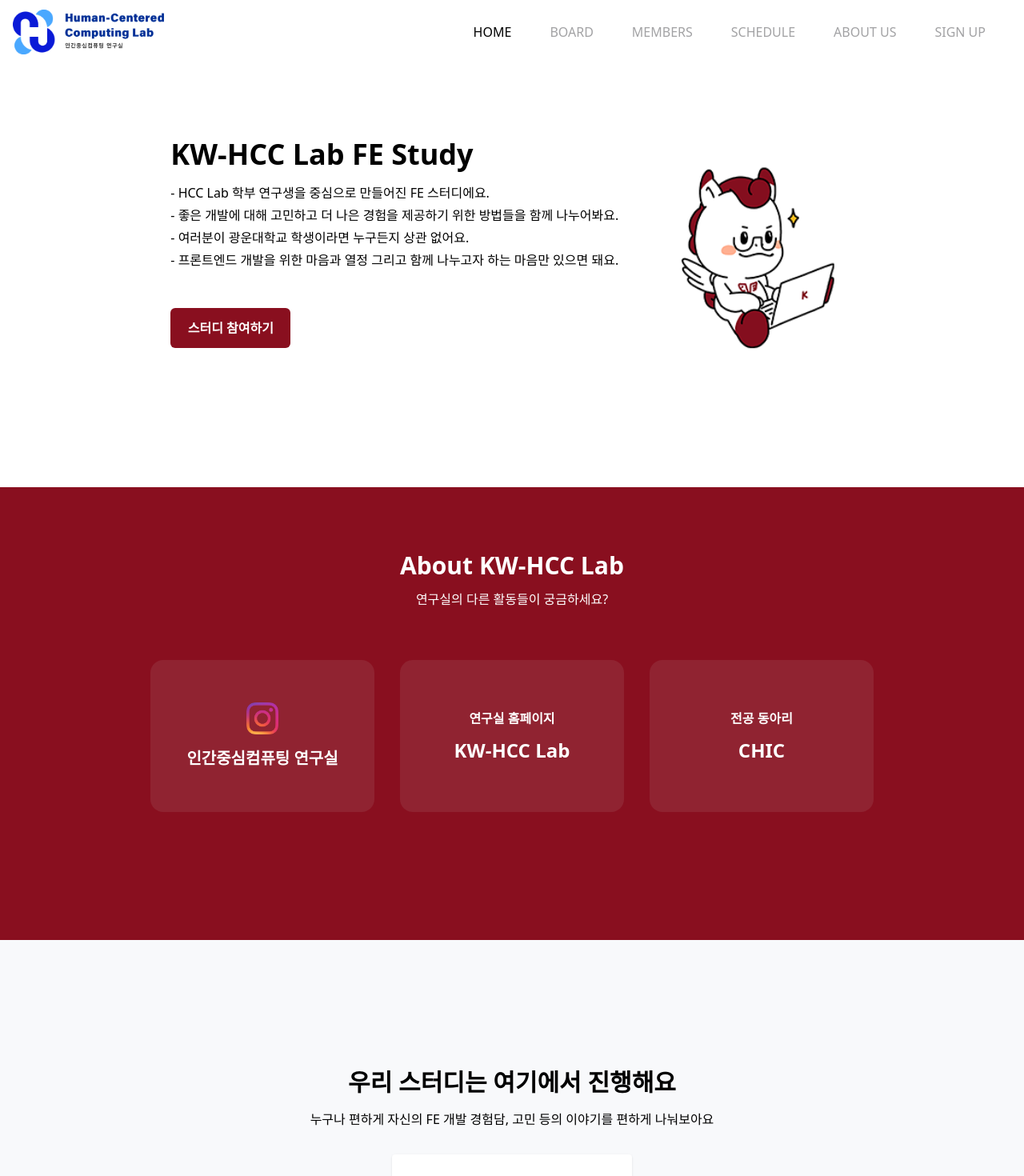
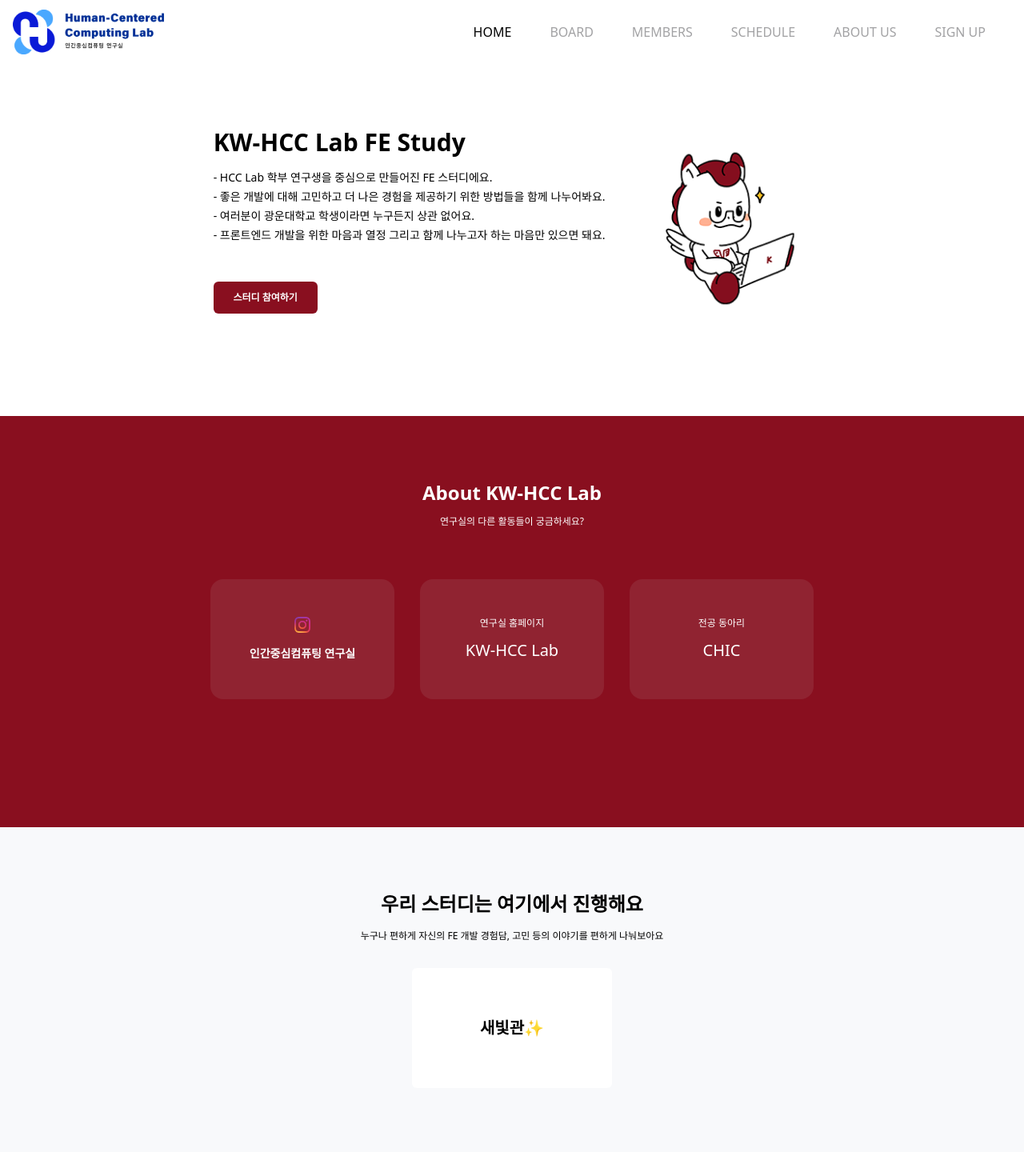
Before and after one commit to kosssshhhh/Team2, a React (Vite) app in the folder study-project/: page /home in a window 1280 px wide. Shown: the top 1470 px of the page at 80% size. Built offline with nearby package versions, Linux system fonts and the light colour scheme.

Commit message:
[🔧|HS2-3|Fix] 글자크기 수정 ]

```diff
--- a/study-project/src/pages/home/page.jsx
+++ b/study-project/src/pages/home/page.jsx
@@ -2,62 +2,62 @@
 export default function HomePage() {
 	return (
 		<>
-		<div className="bg-white pt-40 pb-40 mx-auto  w-4/6 ">
+		<div className="bg-white pt-40 pb-32 mx-auto  w-7/12 ">
 			<div className="flex   justify-between items-center">
 
 				<div className=" flex-1  max-w-fit  ">
-					<h1 className="text-4xl font-bold mb-4">KW-HCC Lab FE Study</h1>
-					<p className="mb-1">- HCC Lab 학부 연구생을 중심으로 만들어진 FE 스터디에요.</p>
-					<p className="mb-1">- 좋은 개발에 대해 고민하고 더 나은 경험을 제공하기 위한 방법들을 함께 나누어봐요.</p>
-					<p className="mb-1">- 여러분이 광운대학교 학생이라면 누구든지 상관 없어요.</p>
-					<p className="mb-12">- 프론트엔드 개발을 위한 마음과 열정 그리고 함께 나누고자 하는 마음만 있으면 돼요.</p>
-					<button style={{ width: '150px', height: '50px' }}
+					<h1 className="text-3xl font-semibold mb-4">KW-HCC Lab FE Study</h1>
+					<p className="mb-1 text-sm">- HCC Lab 학부 연구생을 중심으로 만들어진 FE 스터디에요.</p>
+					<p className="mb-1 text-sm">- 좋은 개발에 대해 고민하고 더 나은 경험을 제공하기 위한 방법들을 함께 나누어봐요.</p>
+					<p className="mb-1 text-sm">- 여러분이 광운대학교 학생이라면 누구든지 상관 없어요.</p>
+					<p className="mb-12 text-sm">- 프론트엔드 개발을 위한 마음과 열정 그리고 함께 나누고자 하는 마음만 있으면 돼요.</p>
+					<button style={{ width: '130px', height: '40px' }}
 					className="bg-kwRed text-white font-bold py-2 px-4 focus:outline-none hover:bg-gray-200 transition-colors rounded-md">
-					<p className="text-white font-bold">스터디 참여하기</p>
+					<p className=" text-xs ">스터디 참여하기</p>
 					</button>
 				</div>
-				<div className="flex justify-end pt-8">
+				<div className="flex justify-end  pt-4">
 					<img src="/src/assets/images/uni.png"
-					style={{ width: '250px', height:  'center' }} />
+					style={{ width: '210px', height:  'center' }} />
 				</div>
 			</div>
 	  	</div>
 
 
 		<div className="bg-kwRed h-50 pt-20 pb-40 flex flex-col items-center justify-center">
-			<h2 className="text-white text-3xl font-bold mb-3">About KW-HCC Lab</h2>
-			<p className="text-white mb-16">연구실의 다른 활동들이 궁금하세요?</p>
+			<h2 className="text-white text-2xl font-semibold mb-3">About KW-HCC Lab</h2>
+			<p className="text-white text-xs mb-16">연구실의 다른 활동들이 궁금하세요?</p>
 
 			<div className="flex justify-center space-x-8">
-				<button style={{ width: '280px', height: '190px' }}
+				<button style={{ width: '230px', height: '150px' }}
 				className="bg-[#902331] text-white font-bold py-2 px-4 rounded-2xl focus:outline-none hover:bg-kwRed transition-colors">
 				<div className="flex justify-center  mb-4">
-					<img src="/src/assets/images/insta_logo.png" alt="인스타 로고" style={{ width: '40px', height: 'auto' }} />
+					<img src="/src/assets/images/insta_logo.png" alt="인스타 로고" style={{ width: '20px', height: 'auto' }} />
 				</div>
-				<p className="text-white text-xl font-bold">인간중심컴퓨팅 연구실</p>
+				<p className="text-white text-sm font-semibold">인간중심컴퓨팅 연구실</p>
 				</button>
 
-				<button style={{ width: '280px', height: '190px' }}
+				<button style={{ width: '230px', height: '150px' }}
 				className="bg-[#902331] text-white font-bold py-2 px-4 rounded-2xl focus:outline-none hover:bg-kwRed transition-colors">
-				<p className="text-white mb-3">연구실 홈페이지</p>
-				<p className="text-white text-2xl font">KW-HCC Lab</p>
+				<p className="text-white text-xs font-medium mb-3">연구실 홈페이지</p>
+				<p className="text-white text-xl font-medium">KW-HCC Lab</p>
 				</button>
 
-				<button style={{ width: '280px', height: '190px' }}
+				<button style={{ width: '230px', height: '150px' }}
 				className="bg-[#902331] text-white font-bold py-2 px-4 rounded-2xl focus:outline-none hover:bg-kwRed transition-colors">
-				<p className="text-white mb-3">전공 동아리</p>
-				<p className="text-white text-2xl font-bold">CHIC</p>
+				<p className="text-white text-xs font-medium mb-3">전공 동아리</p>
+				<p className="text-white text-xl font-medium">CHIC</p>
 				</button>
 			</div>
 
 		</div>
 
-		<div className="bg-[#F8F9FB]  h-50 py-40 flex flex-col items-center justify-center">
-			<h2 className="text-3xl font-bold mb-4">우리 스터디는 여기에서 진행해요</h2>
-			<p className="mb-8">누구나 편하게 자신의 FE 개발 경험담, 고민 등의 이야기를 편하게 나눠보아요</p>
-			<button style={{ width: '300px', height: '200px' }}
-			className="bg-white font-extrabold text-xl py-2 px-4 rounded shadow">
-				새빛관 ✨
+		<div className="bg-[#F8F9FB]  h-50 py-20 flex flex-col items-center justify-center">
+			<h2 className="text-2xl font-semibold mb-4">우리 스터디는 여기에서 진행해요</h2>
+			<p className="mb-8 text-xs">누구나 편하게 자신의 FE 개발 경험담, 고민 등의 이야기를 편하게 나눠보아요</p>
+			<button style={{ width: '250px', height: '150px' }}
+			className="bg-white font-semibold text-xl py-2 px-4  rounded-md">
+				새빛관✨
 			</button>
 		</div>
 		</>
```
